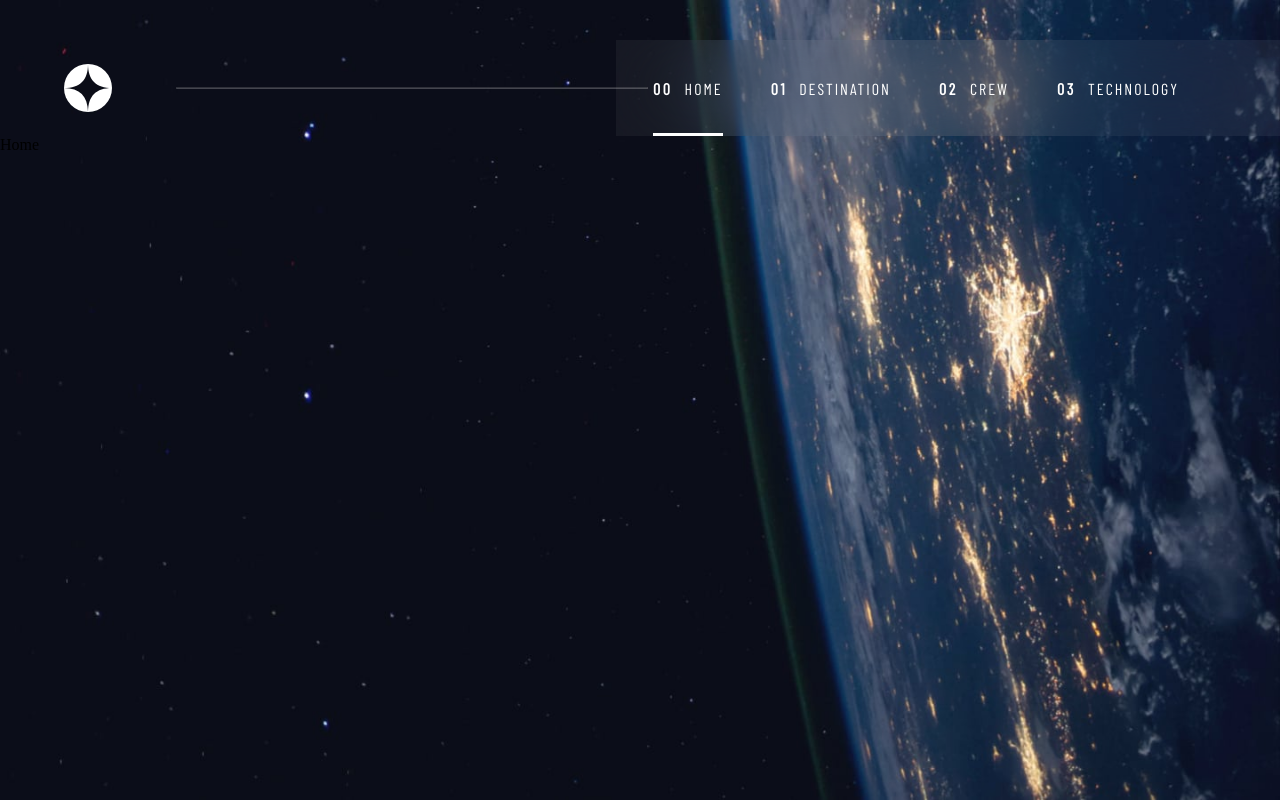
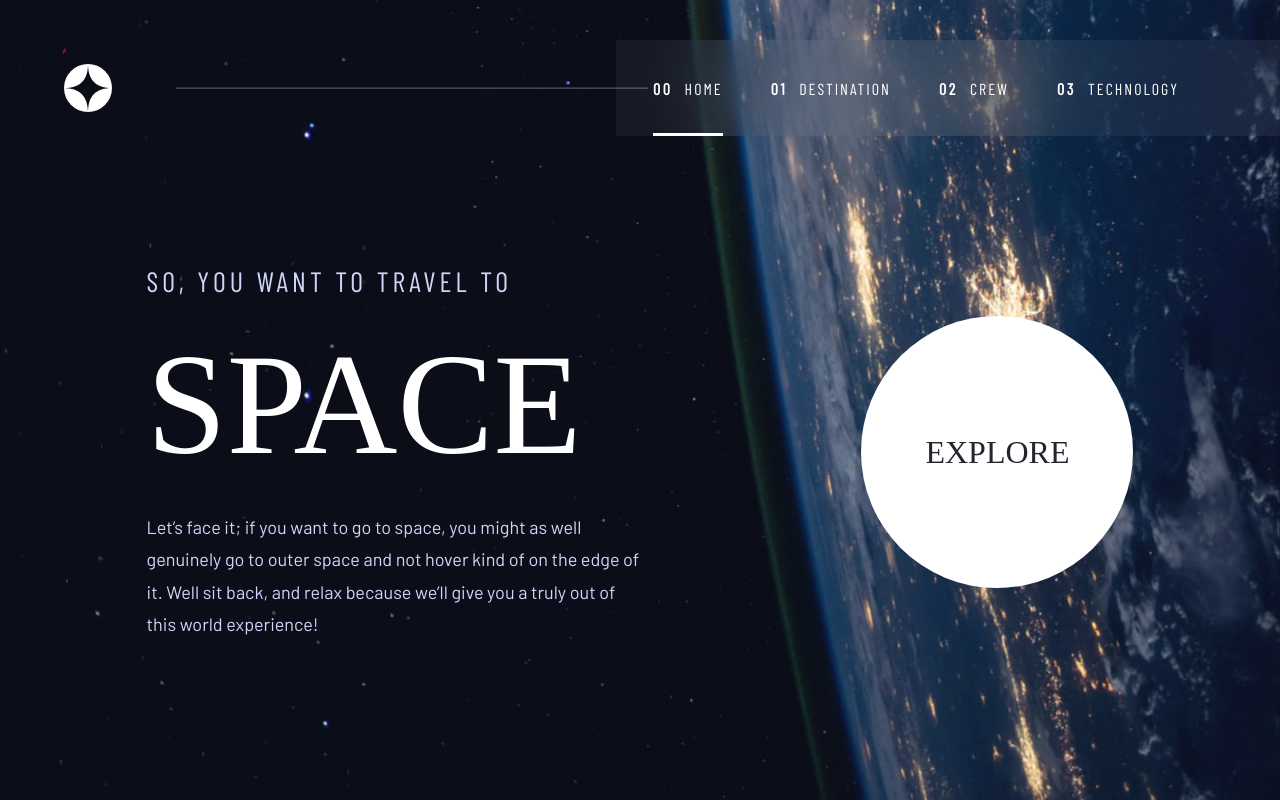
Before and after one commit to Levan-Demetrashvili/space-tourism-spa, a React (Vite) app: page / in a window 1280 px wide. Built offline with nearby package versions, Linux system fonts and the light colour scheme; a web font is replaced by a local one.

Commit message:
Build Homepage for Desktop

```diff
--- /dev/null
+++ b/src/components/HomeContent/HomeContent.jsx
@@ -0,0 +1,19 @@
+import styles from "./HomeContent.module.css";
+
+export default function HomeContent() {
+  return (
+    <div className={styles.homeContent}>
+      <div className={styles.homeText}>
+        <h2>SO, YOU WANT TO TRAVEL TO</h2>
+        <h1>SPACE</h1>
+        <p>
+          Let’s face it; if you want to go to space, you might as well genuinely go to outer space and not hover kind of on the edge of it. Well sit back, and
+          relax because we’ll give you a truly out of this world experience!
+        </p>
+      </div>
+      <div className={styles.btnContainer}>
+        <button>EXPLORE</button>
+      </div>
+    </div>
+  );
+}
--- /dev/null
+++ b/src/components/HomeContent/HomeContent.module.css
@@ -0,0 +1,75 @@
+.homeContent {
+  color: var(--white);
+  display: flex;
+  justify-content: center;
+  padding: 128px 11.45%;
+}
+
+.homeContent div {
+  flex: 1;
+  max-width: 540px;
+}
+.homeText {
+  display: flex;
+  flex-direction: column;
+  align-self: flex-start;
+  gap: 24px;
+}
+
+.btnContainer {
+  width: 100%;
+  display: flex;
+  justify-content: flex-end;
+  align-items: center;
+}
+
+.homeText h2 {
+  color: var(--blue-300);
+  font: var(--font-condensed-28);
+  letter-spacing: 4px;
+}
+
+.homeText h1 {
+  font: var(--font-144);
+}
+
+.homeText p {
+  color: var(--blue-300);
+  font: var(--font-18);
+}
+
+.btnContainer button {
+  position: relative;
+  width: 272px;
+  height: 272px;
+  border-radius: 50%;
+  background-color: var(--white);
+  display: flex;
+  justify-content: center;
+  align-items: center;
+
+  color: var(--blue-900);
+  font: var(--font-32);
+  border: none;
+  cursor: pointer;
+}
+
+.btnContainer button::before {
+  content: "";
+  position: absolute;
+  top: 0;
+  left: 0;
+  width: 100%;
+  height: 100%;
+  border-radius: 50%;
+  background-color: rgba(255, 255, 255, 0.1);
+  transition: transform 0.1s ease-in;
+}
+
+.btnContainer button:hover {
+  color: #0b0d1780;
+}
+
+.btnContainer button:hover::before {
+  transform: scale(1.32);
+}
--- a/src/pages/Home.jsx
+++ b/src/pages/Home.jsx
@@ -1,8 +1,13 @@
+import HomeContent from "../components/HomeContent/HomeContent";
 import useBackground from "../hooks/useBackground";
 
 const BG_SRC = "./assets/home/background-home-desktop.jpg";
 
 export default function Home() {
   useBackground(BG_SRC);
-  return <div>Home</div>;
+  return (
+    <>
+      <HomeContent />
+    </>
+  );
 }
```
